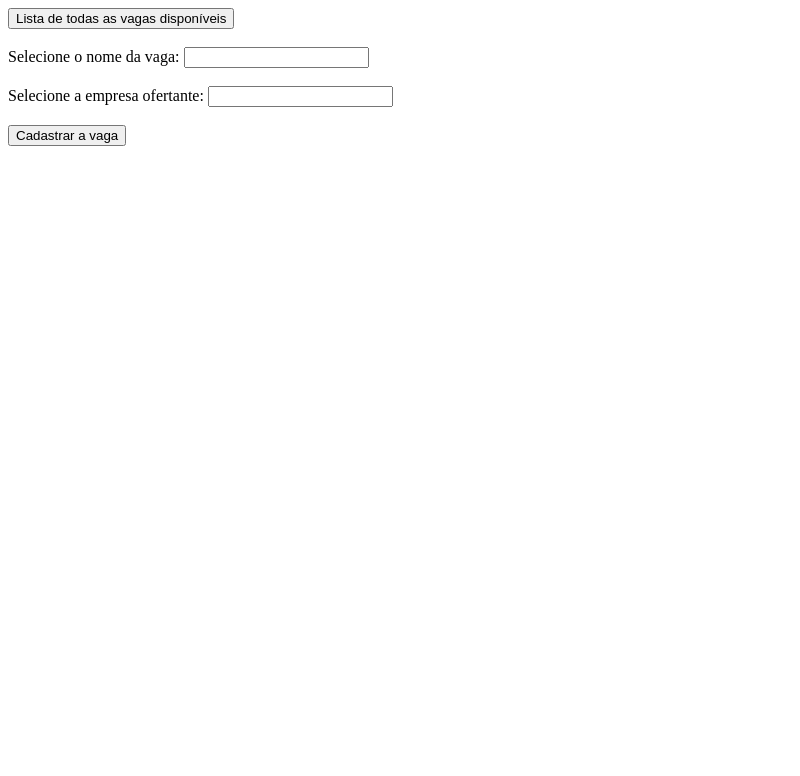
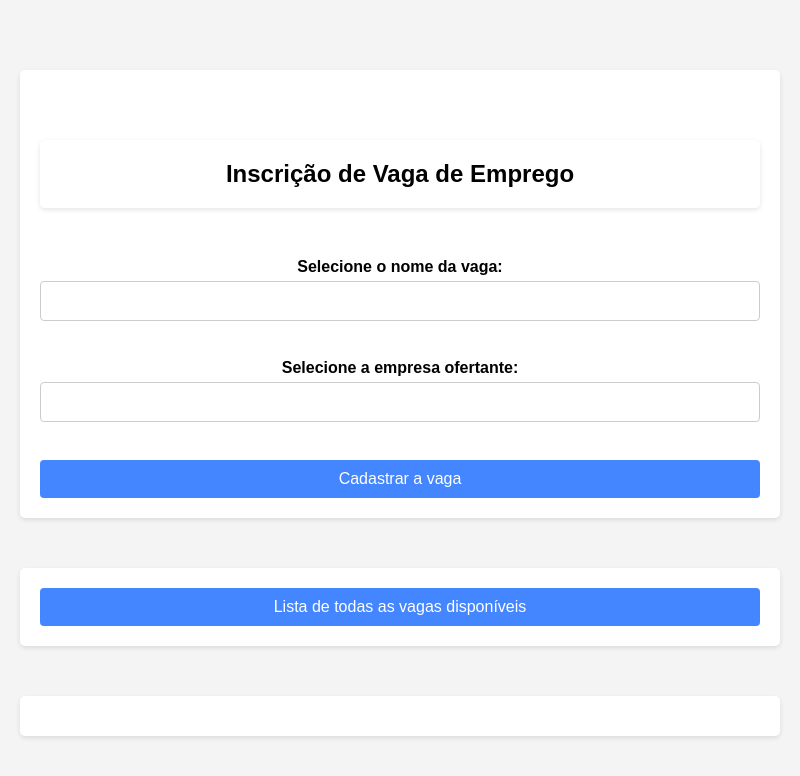
Before and after one commit to TiagoRodriguesMattar/RepFinalProjXastre, an Electron app: page frontend/JobsAlunoHome.html in a window 800 px wide. Drawn offline with Linux system fonts and the light colour scheme.

Commit message:
css treinamento + lista
css do crud de treinamento e css da listagem de todas as vagas de emprego

```diff
--- a/frontend/JobsAlunoHome.html
+++ b/frontend/JobsAlunoHome.html
@@ -8,21 +8,22 @@
     <link rel="stylesheet" href="./css/vagas.css">
 </head>
 <body>
-    <div>
-        <button id="AllJobsList">Lista de todas as vagas disponíveis</button><br><br>
-    </div>
 
     <div>
+        <h2>Inscrição de Vaga de Emprego</h2>
         <label for="UserSigninJobName">Selecione o nome da vaga: </label>
         <input id ="UserSigninJobName" type="text"><br><br>
         <label for="UserSigninJobCompany">Selecione a empresa ofertante: </label>
         <input id ="UserSigninJobCompany" type="text"><br><br>
-        <button id="CadUser">Cadastrar a vaga</button>
+        <button id="CadUser" type="submit">Cadastrar a vaga</button>
     </div>
+
+    <div>
+        <button id="AllJobsList" type="submit">Lista de todas as vagas disponíveis</button>
+    </div>
+
     <main>
-    <div class="content">
         <div class="jobs"></div>
-    </div>
     </main>
 </body>
 <script src="./src/JobsJs/AlunoJobs.js"></script>
--- /dev/null
+++ b/frontend/css/adm.css
@@ -0,0 +1,50 @@
+* {
+    box-sizing: border-box;
+    margin: 0;
+    padding: 0;
+}
+
+
+body {
+    font-family: Arial, sans-serif;
+    background-color: #f4f4f4;
+    margin: 0;
+    padding: 20px;
+}
+
+h2{
+    background-color: #fff;
+    border-radius: 5px;
+    padding: 20px;
+    margin-bottom: 20px;
+    box-shadow: 0 2px 5px rgba(0, 0, 0, 0.1);
+    text-align: center;
+    max-width: 1000px;
+    margin: 50px auto;
+}
+
+div {
+    background-color: #fff;
+    border-radius: 5px;
+    padding: 20px;
+    margin-bottom: 20px;
+    box-shadow: 0 2px 5px rgba(0, 0, 0, 0.1);
+    text-align: center;
+    max-width: 1000px;
+    margin: 50px auto;
+
+}
+
+button {
+    padding: 10px 50px;
+    background-color: #4486ff;
+    color: #fff;
+    border: none;
+    border-radius: 4px;
+    font-size: 16px;
+    cursor: pointer;
+}
+
+button:hover {
+    background-color: #518dfd;
+}
--- /dev/null
+++ b/frontend/css/deletetreinamento.css
@@ -0,0 +1,66 @@
+* {
+    box-sizing: border-box;
+    margin: 0;
+    padding: 0;
+}
+
+
+body {
+    font-family: Arial, sans-serif;
+    background-color: #f4f4f4;
+    margin: 0;
+    padding: 20px;
+}
+
+h2{
+    background-color: #fff;
+    border-radius: 5px;
+    padding: 20px;
+    margin-bottom: 20px;
+    box-shadow: 0 2px 5px rgba(0, 0, 0, 0.1);
+    text-align: center;
+    max-width: 1000px;
+    margin: 50px auto;
+}
+
+div {
+    background-color: #fff;
+    border-radius: 5px;
+    padding: 20px;
+    margin-bottom: 20px;
+    box-shadow: 0 2px 5px rgba(0, 0, 0, 0.1);
+    text-align: center;
+    max-width: 1000px;
+    margin: 50px auto;
+
+}
+
+label {
+    display: inline-block;
+    width: 200px;
+    margin-bottom: 10px;
+    font-weight: bold;
+}
+
+input[type="text"] {
+    width: 450px;
+    padding: 10px;
+    border: 1px solid #ccc;
+    border-radius: 4px;
+    font-size: 14px;
+    margin-bottom: 10px;
+}
+
+button {
+    padding: 10px 50px;
+    background-color: #4486ff;
+    color: #fff;
+    border: none;
+    border-radius: 4px;
+    font-size: 16px;
+    cursor: pointer;
+}
+
+button:hover {
+    background-color: #518dfd;
+}
--- /dev/null
+++ b/frontend/css/edit_treinamento.css
@@ -0,0 +1,71 @@
+* {
+    box-sizing: border-box;
+    margin: 0;
+    padding: 0;
+}
+
+
+body {
+    font-family: Arial, sans-serif;
+    background-color: #f4f4f4;
+    margin: 0;
+    padding: 20px;
+}
+
+h2{
+    background-color: #fff;
+    border-radius: 5px;
+    padding: 20px;
+    margin-bottom: 20px;
+    box-shadow: 0 2px 5px rgba(0, 0, 0, 0.1);
+    text-align: center;
+    max-width: 1000px;
+    margin: 50px auto;
+}
+
+div {
+    background-color: #fff;
+    border-radius: 5px;
+    padding: 20px;
+    margin-bottom: 20px;
+    box-shadow: 0 2px 5px rgba(0, 0, 0, 0.1);
+    text-align: center;
+    max-width: 1000px;
+    margin: 50px auto;
+
+}
+
+label {
+    display: inline-block;
+    width: 200px;
+    margin-bottom: 10px;
+    font-weight: bold;
+}
+
+input[type="text"],
+input[type="number"] {
+    width: 450px;
+    padding: 10px;
+    border: 1px solid #ccc;
+    border-radius: 4px;
+    font-size: 14px;
+    margin-bottom: 10px;
+}
+
+button {
+    padding: 10px 50px;
+    background-color: #4486ff;
+    color: #fff;
+    border: none;
+    border-radius: 4px;
+    font-size: 16px;
+    cursor: pointer;
+}
+
+button:hover {
+    background-color: #518dfd;
+}
+
+#update{
+    display:none;
+}
--- /dev/null
+++ b/frontend/css/liststudents.css
@@ -0,0 +1,66 @@
+* {
+    box-sizing: border-box;
+    margin: 0;
+    padding: 0;
+}
+
+
+body {
+    font-family: Arial, sans-serif;
+    background-color: #f4f4f4;
+    margin: 0;
+    padding: 20px;
+}
+
+h2{
+    background-color: #fff;
+    border-radius: 5px;
+    padding: 20px;
+    margin-bottom: 20px;
+    box-shadow: 0 2px 5px rgba(0, 0, 0, 0.1);
+    text-align: center;
+    max-width: 1000px;
+    margin: 50px auto;
+}
+
+div {
+    background-color: #fff;
+    border-radius: 5px;
+    padding: 20px;
+    margin-bottom: 20px;
+    box-shadow: 0 2px 5px rgba(0, 0, 0, 0.1);
+    text-align: center;
+    max-width: 1000px;
+    margin: 50px auto;
+
+}
+
+label {
+    display: inline-block;
+    width: 200px;
+    margin-bottom: 10px;
+    font-weight: bold;
+}
+
+input[type="text"] {
+    width: 450px;
+    padding: 10px;
+    border: 1px solid #ccc;
+    border-radius: 4px;
+    font-size: 14px;
+    margin-bottom: 10px;
+}
+
+button {
+    padding: 10px 50px;
+    background-color: #4486ff;
+    color: #fff;
+    border: none;
+    border-radius: 4px;
+    font-size: 16px;
+    cursor: pointer;
+}
+
+button:hover {
+    background-color: #518dfd;
+}
--- a/frontend/css/vagas.css
+++ b/frontend/css/vagas.css
@@ -1,23 +1,88 @@
-.jobs {
-    display: flex;
-    flex-direction: column;
-    gap: 5px;
+* {
+  box-sizing: border-box;
+  margin: 0;
+  padding: 0;
 }
 
-  .content {
-    display: flex;
-    flex-direction: column;
+body {
+  font-family: Arial, sans-serif;
+  background-color: #f4f4f4;
+  margin: 0;
+  padding: 20px;
+}
+
+h2{
+  background-color: #fff;
+  border-radius: 5px;
+  padding: 20px;
+  margin-bottom: 20px;
+  box-shadow: 0 2px 5px rgba(0, 0, 0, 0.1);
+  text-align: center;
+  max-width: 1000px;
+  margin: 50px auto;
+}
+
+div {
+  background-color: #fff;
+  border-radius: 5px;
+  padding: 20px;
+  margin-bottom: 20px;
+  box-shadow: 0 2px 5px rgba(0, 0, 0, 0.1);
+  text-align: center;
+  max-width: 1000px;
+  margin: 50px auto;
+
+}
+
+label {
+  display: block;
+  font-weight: bold;
+  margin-bottom: 5px;
+}
+
+
+input[type="text"]{
   width: 100%;
-    gap: 10px;
+  padding: 10px;
+  margin-bottom: 20px;
+  border: 1px solid #ccc;
+  border-radius: 4px;
+  font-size: 16px;
 }
-main {
-    background-color: white;
+
+button[type="submit"] {
+  display: block;
+  width: 100%;
   padding: 10px;
-    border-radius: 10px;
+  background-color: #4486ff;
+  color: #fff;
+  border: none;
+  border-radius: 4px;
+  cursor: pointer;
+  font-size: 16px;
+}
+
+button[type="submit"]:hover {
+  background-color: #518dfd;
+}
+
+#AllJobsList{
+  display: block;
   width: 100%;
-    max-width: 300px;
-    min-height: 200px;
-    display: flex;
-    align-items: center;
-    justify-content: center;
+  padding: 10px;
+  background-color: #4486ff;
+  color: #fff;
+  border: none;
+  border-radius: 4px;
+  cursor: pointer;
+  font-size: 16px;
 }
+
+table, th, td{
+  border:1px solid black;
+  padding: 5px;
+}
+
+table{
+  width:100%
+}
--- a/frontend/src/JobsJs/AlunoJobs.js
+++ b/frontend/src/JobsJs/AlunoJobs.js
@@ -13,14 +13,26 @@ function displayVagas() {
             const obj = response.data;
             for(let i = 0; i < obj.length; i++) {
                 const div = document.createElement("div");
-                div.innerHTML = `<p>
-                Nome da vaga: ${obj[i].JobTitle}<br>
-                Companhia: ${obj[i].Company}<br>
-                Atividades: ${obj[i].Activities}<br>
-                Requisitos: ${obj[i].Requiriments}<br>
-                Salario: ${obj[i].Salary}<br>
-                Vagas disponíveis: ${obj[i].MaxNumber}<br>
-                </p>`;
+                div.innerHTML = `<table>
+                <tr>
+                    <th><b>Nome da vaga</b></th>
+                    <th><b>Companhia</b></th>
+                    <th><b>Atividades</b></th>
+                    <th><b>Requisitos</b></th>
+                    <th><b>Salario</b></th>
+                    <th><b>Vagas Disponíveis</b></th>
+                </tr>
+
+                <tr>
+                    <th>${obj[i].JobTitle}</th>
+                    <th>${obj[i].Company}</th>
+                    <th>${obj[i].Activities}</th>
+                    <th>${obj[i].Requiriments}</th>
+                    <th>R$${obj[i].Salary}.00</th>
+                    <th>${obj[i].MaxNumber}</th>
+                </tr>
+
+                </table>`;
                 jobs.appendChild(div);
             }
         });
```
Also changed, not shown: frontend/JobsPages/listStudents.html (+3 -2 lines), frontend/JobsPages/newJob.html (+3 -1 lines), frontend/NiveisDePermissao/Administrador.html (+1 -0 lines), frontend/TreinamentosPages/DeleteTreinamento.html (+1 -0 lines), frontend/TreinamentosPages/EditTreinamento.html (+1 -0 lines), frontend/TreinamentosPages/NewTreinamento.html (+6 -0 lines), frontend/TreinamentosPages/ReadTreinamento.html (+1 -0 lines), frontend/css/newtreinamento.css (added, +68 -0 lines), frontend/css/readtreinamento.css (added, +66 -0 lines). Lines whose indentation alone changed are shown as unchanged.
